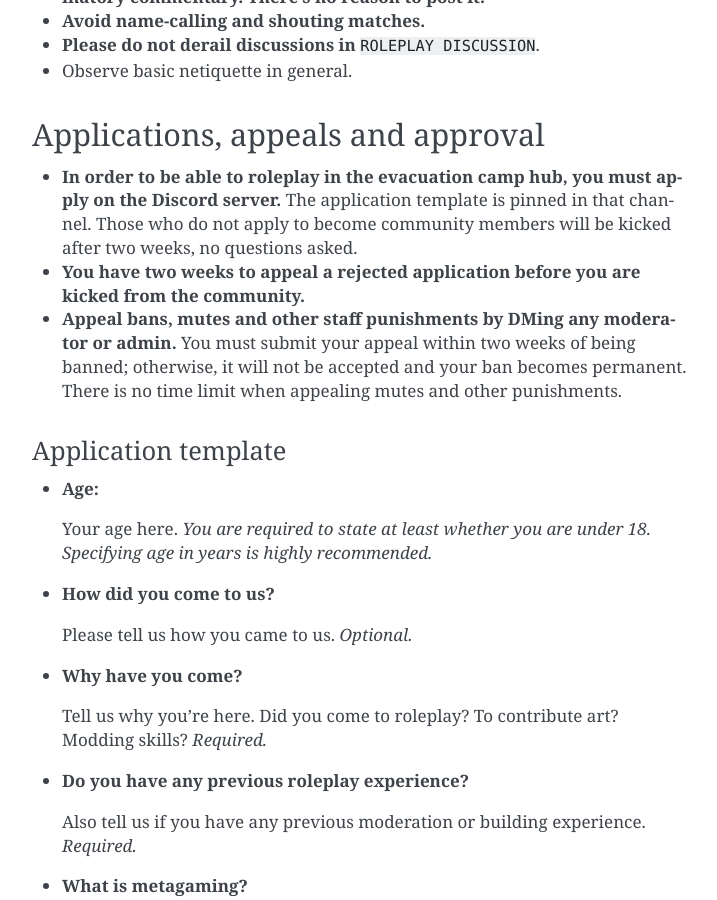
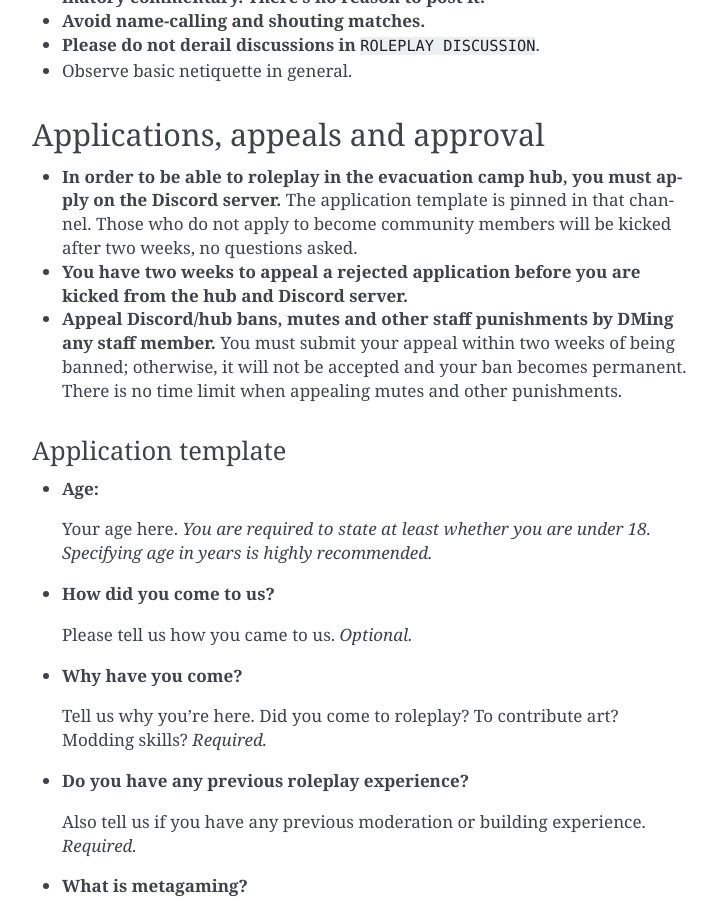
Before and after one commit to FezzedOne/epsilon-rp, a Sphinx documentation site: the page built from docs/rules.rst, in a window 1280 px wide and 900 px high, scrolled down 1492 px. Shown: the whole window, without its empty margins (388-1105 px from the left). Built offline with Sphinx 7.4.7, drawn with Linux system fonts in a browser that asks for light colours.

Commit message:
More minor updates.

```diff
--- a/docs/rules.rst
+++ b/docs/rules.rst
@@ -44,8 +44,8 @@ Applications, appeals and approval
 ----------------------------------
 
 -   **In order to be able to roleplay in the evacuation camp hub, you must apply on the Discord server.** The application template is pinned in that channel. Those who do not apply to become community members will be kicked after two weeks, no questions asked.
--   **You have two weeks to appeal a rejected application before you are kicked from the community.**
--   **Appeal bans, mutes and other staff punishments by DMing any moderator or admin.** You must submit your appeal within two weeks of being banned; otherwise, it will not be accepted and your ban becomes permanent. There is no time limit when appealing mutes and other punishments.
+-   **You have two weeks to appeal a rejected application before you are kicked from the hub and Discord server.**
+-   **Appeal Discord/hub bans, mutes and other staff punishments by DMing any staff member.** You must submit your appeal within two weeks of being banned; otherwise, it will not be accepted and your ban becomes permanent. There is no time limit when appealing mutes and other punishments.
 
 Application template
 ~~~~~~~~~~~~~~~~~~~
```
